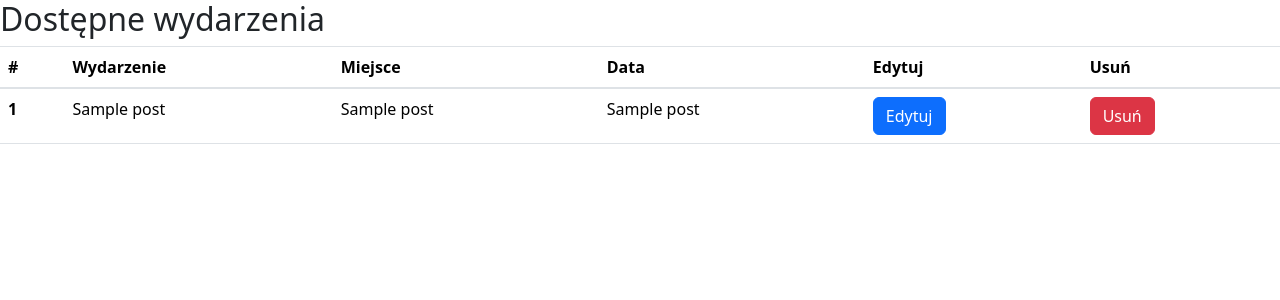
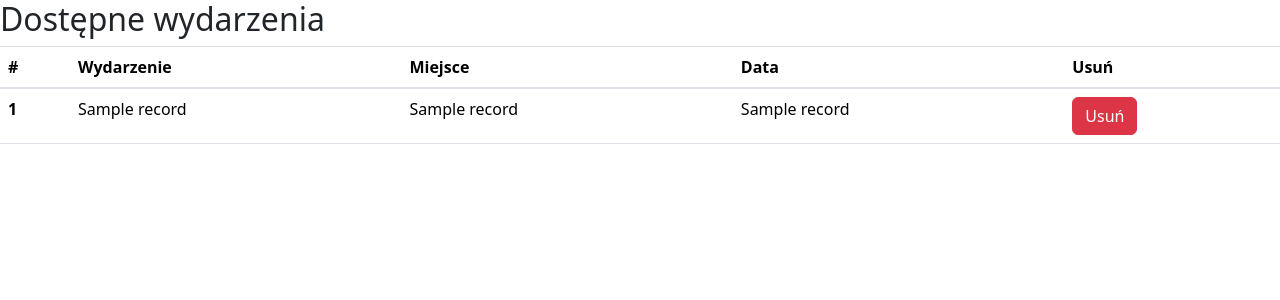
Before and after one commit to dominikwiench/eventify, a Flask app: template templates/admin.html in a window 1280 px wide. Shown: the top 300 px of the page. Run offline with Flask 2, Linux system fonts and the light colour scheme; the template is opened without the code that fills it: most values are stand-ins (such as "Sample title", 1, 10 or a date in 2020); some libraries are stand-ins or nearby versions.

Commit message:
Add delete function in admin panel

```diff
--- a/app.py
+++ b/app.py
@@ -24,8 +24,8 @@
         cursor.execute(sql)
         result = cursor.fetchall()
         # DEV TEST FUNC
-        for record in result:
-            print(record)
+        # for record in result:
+        #    print(record)
     return render_template('index.html', records=result)
 
 
@@ -37,9 +37,9 @@
         cursor.execute(sql)
         result = cursor.fetchall()
         # DEV TEST FUNC
-        for record in result:
-            print(record)
-    return render_template('admin.html', posts=result)
+        # for record in result:
+        #    print(record)
+    return render_template('admin.html', records=result)
 
 
 # Add form route and render
@@ -66,6 +66,18 @@
     return redirect('/')
 
 
+@app.route('/delete/<int:record_id>', methods=['POST'])
+def remove(record_id):
+    try:
+        cursor = db.cursor()
+        cursor.execute("DELETE FROM events WHERE id = %s", (record_id))
+        db.commit()
+        cursor.close()
+    except Exception:
+        print("Błąd przy usuwaniu pozycji w panelu")
+    return redirect('/')
+
+
 @app.route('/addform')
 def addform():
     return render_template('add.html')
--- a/templates/admin.html
+++ b/templates/admin.html
@@ -17,19 +17,21 @@
                 <th scope="col">Wydarzenie</th>
                 <th scope="col">Miejsce</th>
                 <th scope="col">Data</th>
-                <th scope="col">Edytuj</th>
                 <th scope="col">Usuń</th>
             </tr>
         </thead>
         <tbody>
-            {% for post in posts %}
+            {% for record in records %}
             <tr>
-                <th scope="row">{{ post[0] }}</th>
-                <td>{{ post[1] }}</td>
-                <td>{{ post[3] }}</td>
-                <td>{{ post[5] }}</td>
-                <td><a href="" class="btn btn-primary">Edytuj</a></td>
-                <td><a href="" class="btn btn-danger">Usuń</a></td>
+                <th scope="row">{{ record[0] }}</th>
+                <td>{{ record[1] }}</td>
+                <td>{{ record[3] }}</td>
+                <td>{{ record[5] }}</td>
+                <td>
+                    <form action="{{ url_for('remove', record_id=record[0]) }}" method="post">
+                        <button type="submit" class="btn btn-danger">Usuń</a>
+                    </form>
+                </td>
             </tr>
             {% endfor %}
         </tbody>
```
